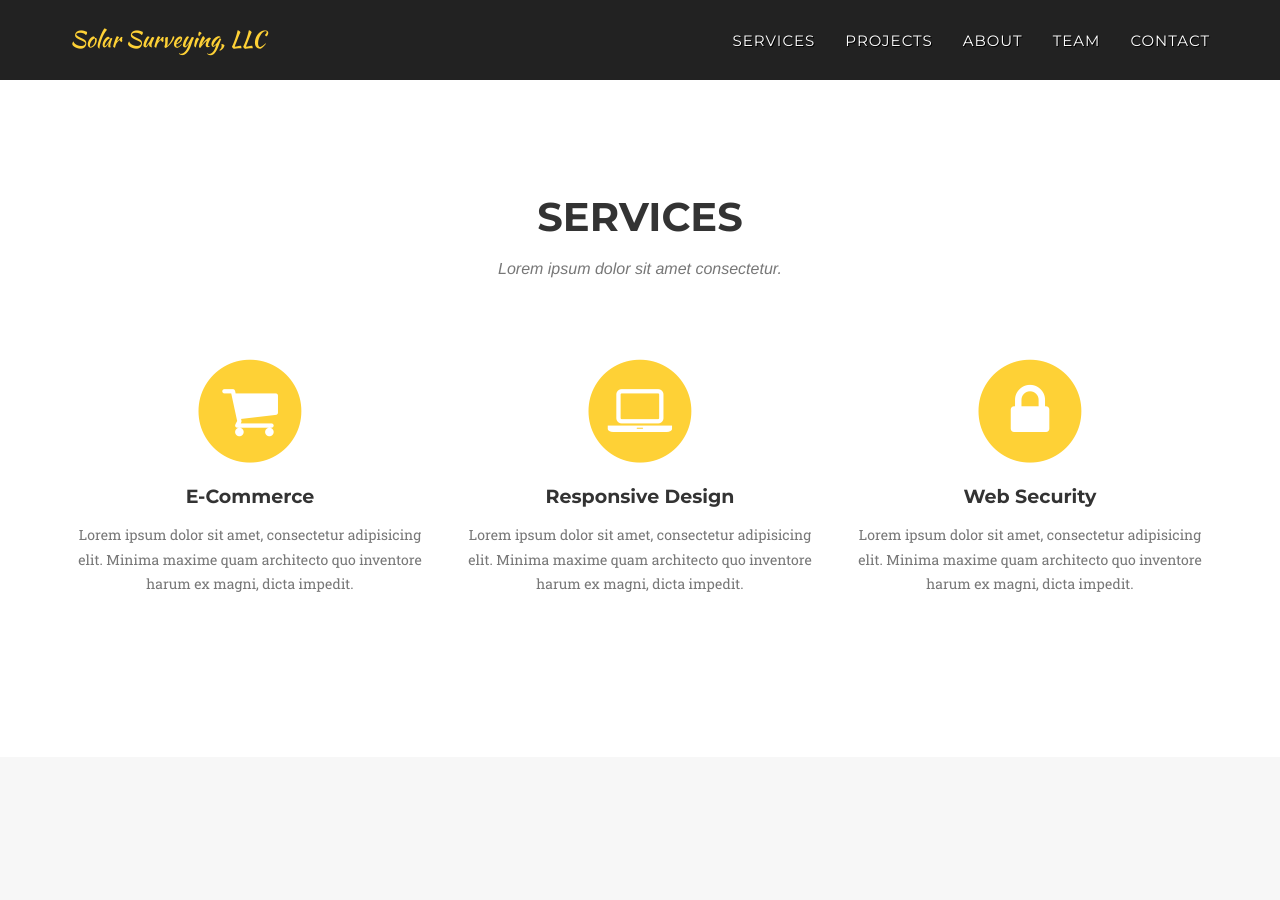
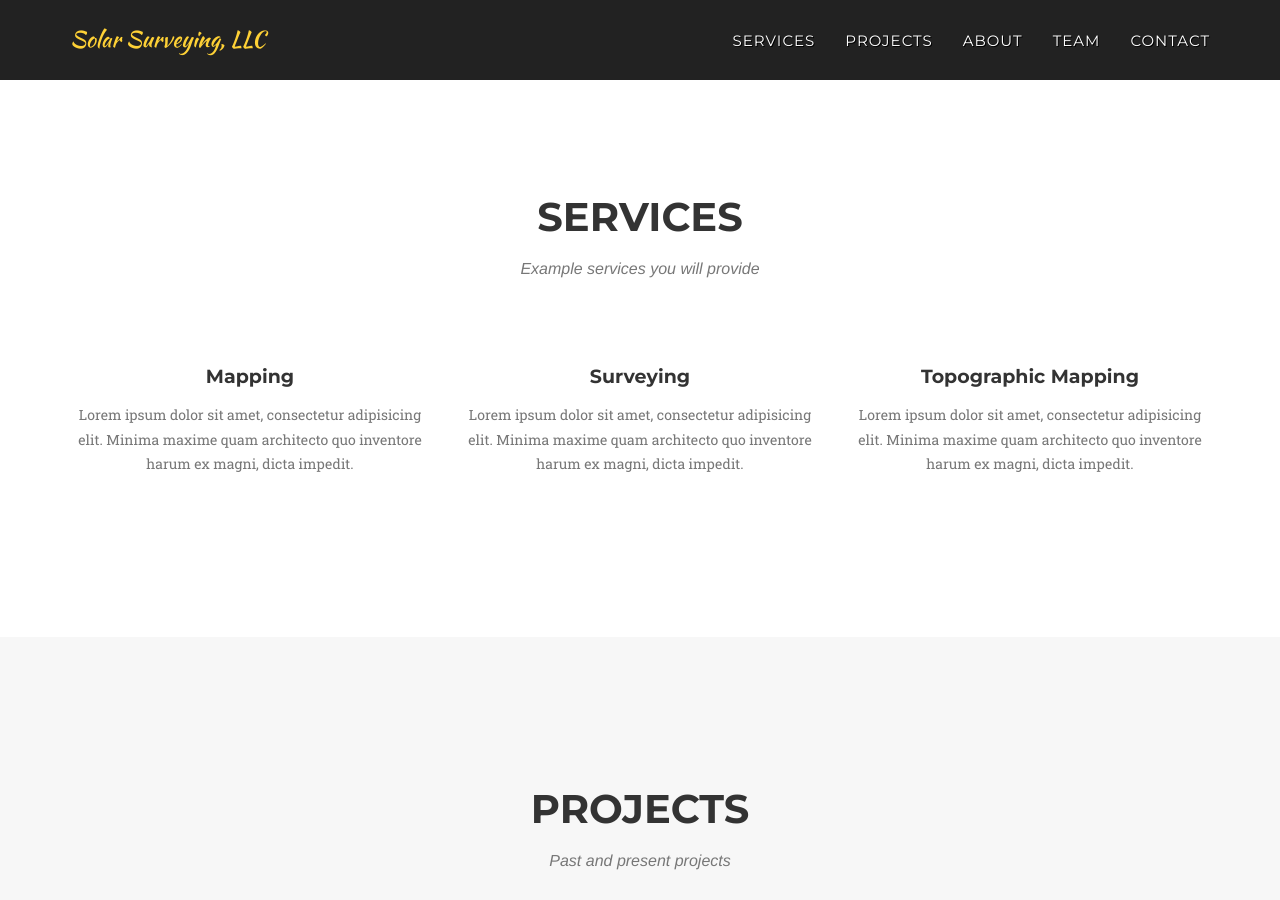
Before and after one commit to fsosa/fsosa.github.io, a Jekyll site: the page built from index.html, in a window 1280 px wide and 900 px high, scrolled down 713 px. Built offline with Jekyll 4.4.1, drawn with Linux system fonts in a browser that asks for light colours; some web fonts are replaced.

```diff
--- a/_includes/services.html
+++ b/_includes/services.html
@@ -4,32 +4,32 @@
             <div class="row">
                 <div class="col-lg-12 text-center">
                     <h2 class="section-heading">Services</h2>
-                    <h3 class="section-subheading text-muted">Lorem ipsum dolor sit amet consectetur.</h3>
+                    <h3 class="section-subheading text-muted">Example services you will provide</h3>
                 </div>
             </div>
             <div class="row text-center">
                 <div class="col-md-4">
-                    <span class="fa-stack fa-4x">
+                    <!-- <span class="fa-stack fa-4x">
                         <i class="fa fa-circle fa-stack-2x text-primary"></i>
                         <i class="fa fa-shopping-cart fa-stack-1x fa-inverse"></i>
-                    </span>
-                    <h4 class="service-heading">E-Commerce</h4>
+                    </span> -->
+                    <h4 class="service-heading">Mapping</h4>
                     <p class="text-muted">Lorem ipsum dolor sit amet, consectetur adipisicing elit. Minima maxime quam architecto quo inventore harum ex magni, dicta impedit.</p>
                 </div>
                 <div class="col-md-4">
-                    <span class="fa-stack fa-4x">
+                    <!-- <span class="fa-stack fa-4x">
                         <i class="fa fa-circle fa-stack-2x text-primary"></i>
                         <i class="fa fa-laptop fa-stack-1x fa-inverse"></i>
-                    </span>
-                    <h4 class="service-heading">Responsive Design</h4>
+                    </span> -->
+                    <h4 class="service-heading">Surveying</h4>
                     <p class="text-muted">Lorem ipsum dolor sit amet, consectetur adipisicing elit. Minima maxime quam architecto quo inventore harum ex magni, dicta impedit.</p>
                 </div>
                 <div class="col-md-4">
-                    <span class="fa-stack fa-4x">
+                    <!-- <span class="fa-stack fa-4x">
                         <i class="fa fa-circle fa-stack-2x text-primary"></i>
                         <i class="fa fa-lock fa-stack-1x fa-inverse"></i>
-                    </span>
-                    <h4 class="service-heading">Web Security</h4>
+                    </span> -->
+                    <h4 class="service-heading">Topographic Mapping</h4>
                     <p class="text-muted">Lorem ipsum dolor sit amet, consectetur adipisicing elit. Minima maxime quam architecto quo inventore harum ex magni, dicta impedit.</p>
                 </div>
             </div>
```
Also changed, not shown: 1 other file.
